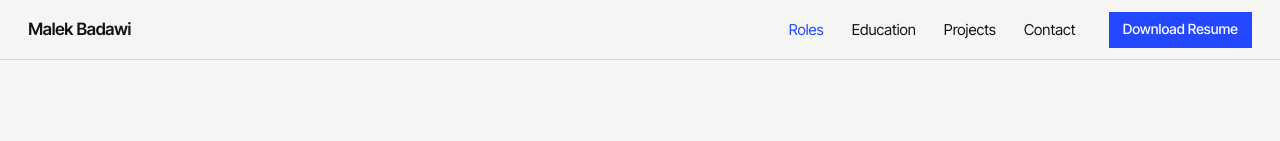
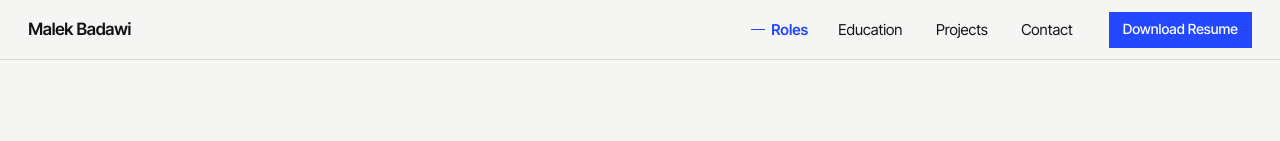
Before and after one commit to malekbadawi21/Portfolio, a React (Vite) app: page / in a window 1280 px wide. Shown: the top 141 px of the page. Built offline with nearby package versions, Linux system fonts and the light colour scheme.

Commit message:
Mark the active nav item with a dash and bold label

```diff
--- a/src/components/Header.jsx
+++ b/src/components/Header.jsx
@@ -8,7 +8,7 @@ export default function Header({ columns, resume, active }) {
       <nav className="site-nav" aria-label="Sections">
         {columns.map((col) => (
           <a key={col.id} href={`#${col.id}`} aria-current={active === col.id ? 'true' : undefined}>
-            {col.label}
+            <span className="nav-label" data-label={col.label}>{col.label}</span>
           </a>
         ))}
       </nav>
--- a/src/pages/Home.css
+++ b/src/pages/Home.css
@@ -92,17 +92,60 @@
 .wordmark-short { display: none; }
 
 .site-nav {
+  --dash: 14px;
+  --dash-gap: 6px;
   display: flex;
-  gap: clamp(16px, 2.2vw, 28px);
+  gap: clamp(4px, 0.8vw, 10px);
   margin-left: auto;
   font-size: 0.9375rem;
 }
 
+/* Active section: a short dash grows in before the label and the label
+   turns heavier. Every link keeps a slot for the dash, and each label is as
+   wide as its bold version, so nothing beside it moves when it changes. */
+.site-nav a {
+  position: relative;
+  display: inline-flex;
+  align-items: center;
+  min-height: 44px;
+  padding-left: calc(var(--dash) + var(--dash-gap));
+}
+.site-nav a::before {
+  content: '';
+  position: absolute;
+  left: 0;
+  top: 50%;
+  width: var(--dash);
+  height: 1.5px;
+  margin-top: -0.75px;
+  background: currentColor;
+  transform: scaleX(0);
+  transform-origin: left center;
+  transition: transform 200ms var(--ease-out);
+}
+.site-nav a[aria-current]::before { transform: scaleX(1); }
+
+.nav-label {
+  display: inline-flex;
+  flex-direction: column;
+}
+.nav-label::after {
+  content: attr(data-label);
+  content: attr(data-label) / '';
+  font-weight: 600;
+  height: 0;
+  overflow: hidden;
+  visibility: hidden;
+}
+.site-nav a[aria-current] { font-weight: 600; }
+
 .site-nav a,
 .wordmark { transition: color var(--dur-fast) ease; }
-.site-nav a:hover,
-.wordmark:hover,
 .site-nav a[aria-current] { color: var(--accent); }
+@media (hover: hover) and (pointer: fine) {
+  .site-nav a:hover,
+  .wordmark:hover { color: var(--accent); }
+}
 
 /* ------------------------------------------------------------------
    Hero
@@ -454,7 +497,8 @@ html.motion [data-reveal].is-in {
   .wordmark-full { display: none; }
   .wordmark-short { display: inline; }
   .header-action { display: none; }
-  .site-nav { font-size: 0.875rem; gap: 16px; }
+  .site-header { gap: 8px; }
+  .site-nav { --dash: 12px; --dash-gap: 4px; font-size: 0.8125rem; gap: 6px; }
 
   .hero {
     grid-template-columns: minmax(0, 1fr) 112px;
@@ -503,6 +547,10 @@ html.motion [data-reveal].is-in {
   .gallery-break { flex-basis: 100%; height: 0; }
 }
 
+@media (max-width: 374px) {
+  .site-nav { --dash-gap: 3px; gap: 2px; }
+}
+
 .gallery-break { display: none; }
 @media (max-width: 760px) { .gallery-break { display: block; } }
 
@@ -518,4 +566,6 @@ html.motion [data-reveal].is-in {
   .button,
   .hero-index a,
   .gallery-ph img { transition: none; }
+  .site-nav a::before { transition: opacity 150ms ease; transform: none; opacity: 0; }
+  .site-nav a[aria-current]::before { opacity: 1; }
 }
```
